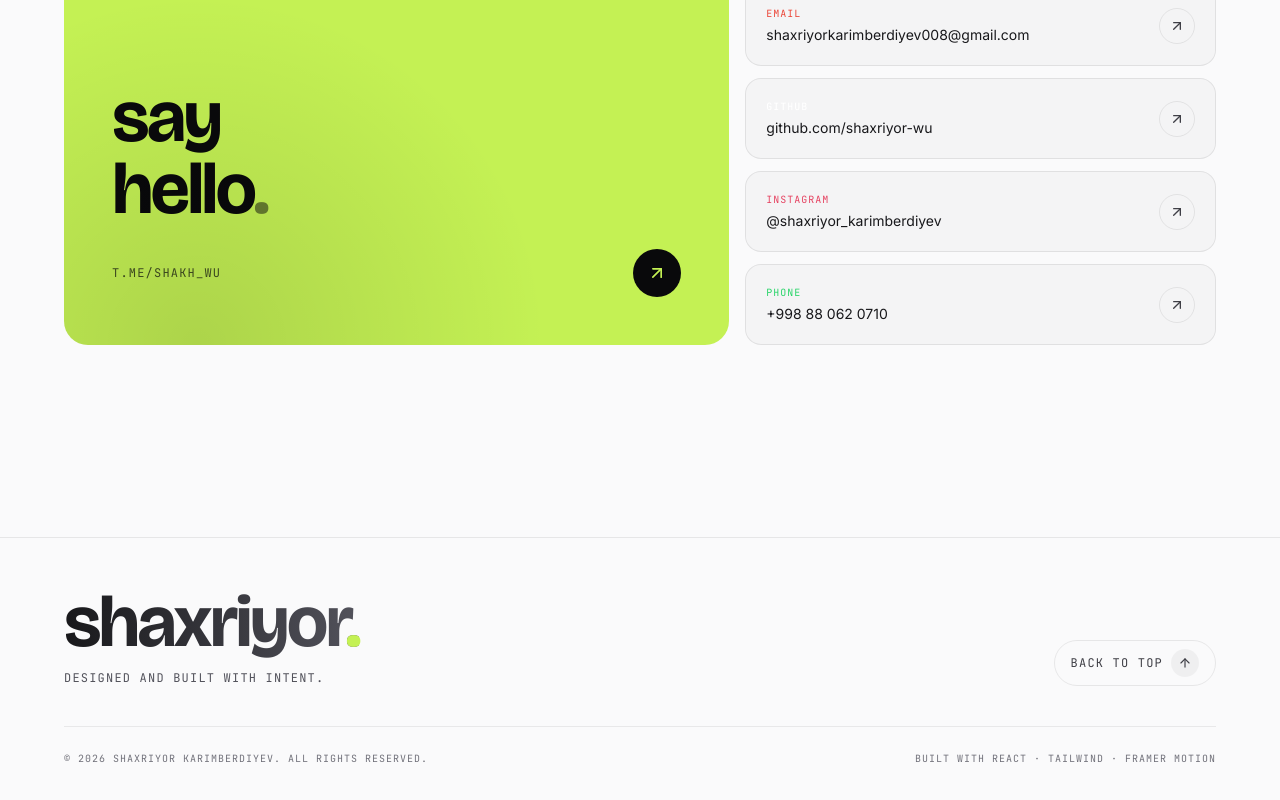
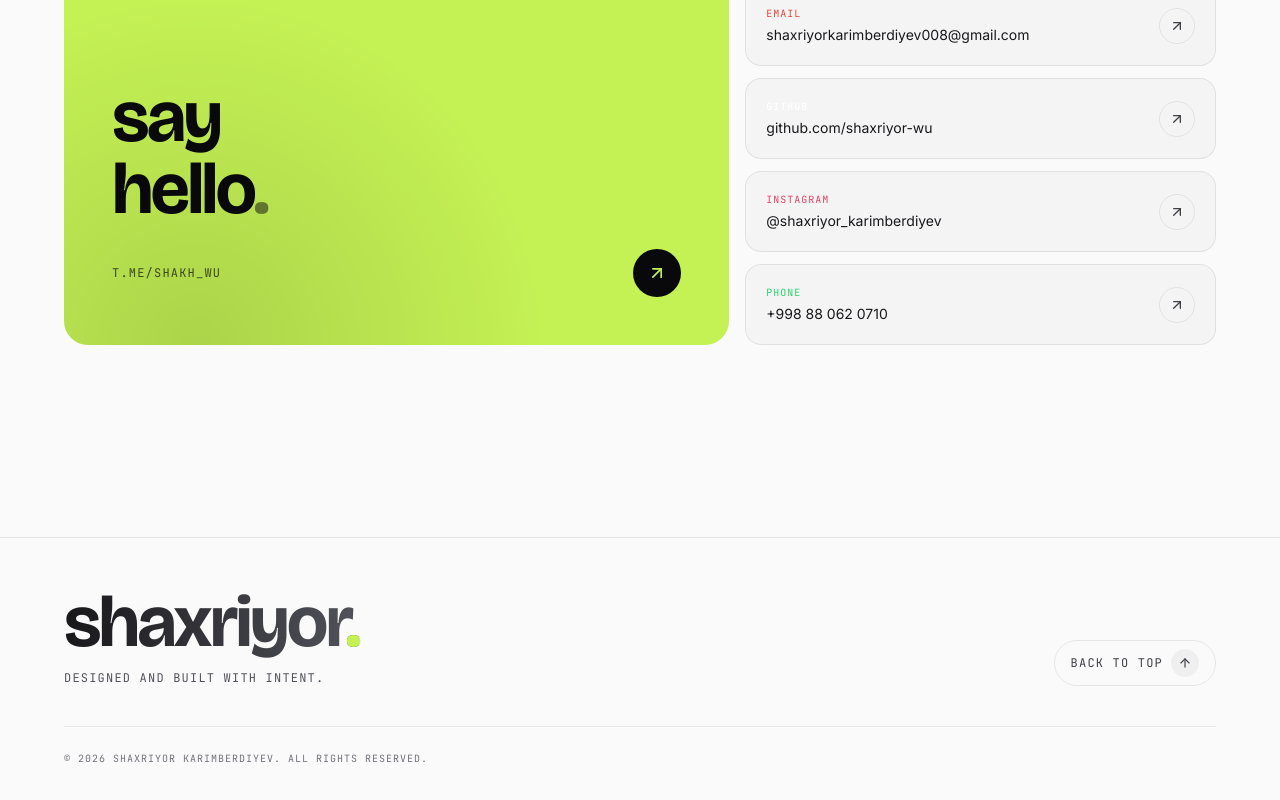
Before and after one commit to shaxriyor-wu/karimberdiyev.uz, a React (Vite) app: page / in a window 1280 px wide. Shown: the part 6861-7661 px from the top of the page. Built offline with nearby package versions, Linux system fonts and the light colour scheme.

Commit message:
Remove tech stack credit from footer

```diff
--- a/src/components/Footer.tsx
+++ b/src/components/Footer.tsx
@@ -35,9 +35,6 @@ const Footer = () => {
           <div className="mono text-[10px] uppercase tracking-widest text-ink-500">
             {t.footer.rights}
           </div>
-          <div className="mono text-[10px] uppercase tracking-widest text-ink-500">
-            built with React · Tailwind · Framer Motion
-          </div>
         </div>
       </div>
     </footer>
```
